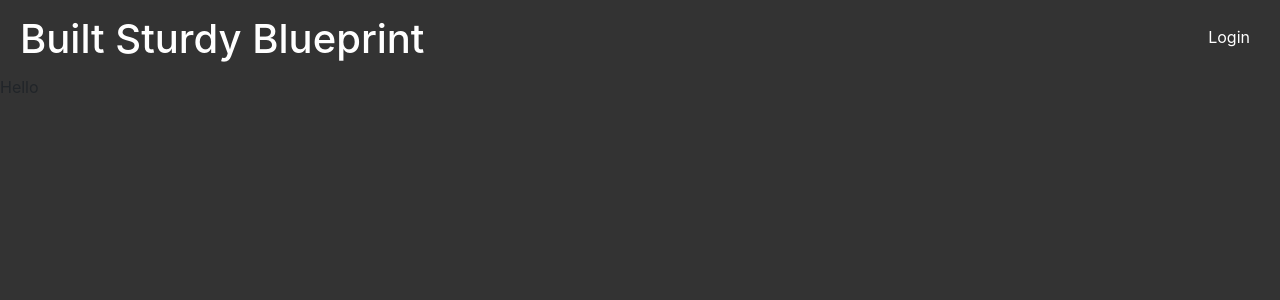
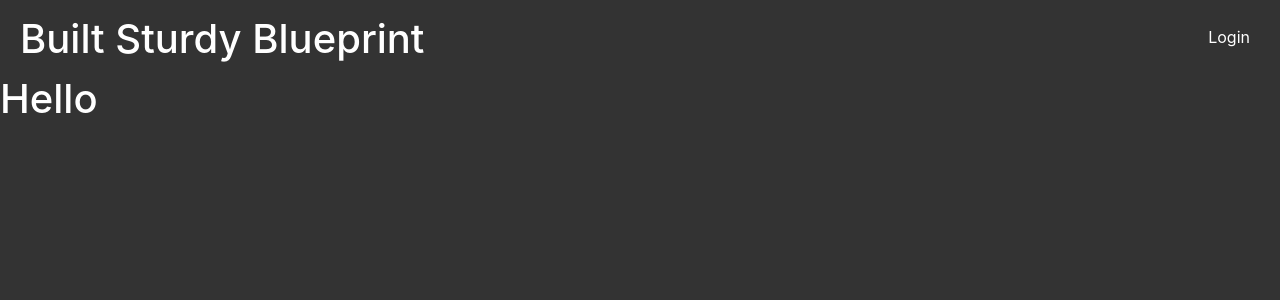
Before and after one commit to dhclarke99/builtsturdy-client-app, a React (Create React App) app in the folder client/: page /verify-email/1 in a window 1280 px wide. Shown: the top 300 px of the page. Built offline with nearby package versions, Linux system fonts and the light colour scheme.

Commit message:
small change to trigge redeploy

```diff
--- a/client/src/pages/Verification.js
+++ b/client/src/pages/Verification.js
@@ -106,9 +106,9 @@ const Verification = () => {
   // );
 
   return (
-    <div>
+    <h1>
       Hello
-    </div>
+    </h1>
   )
 };
 
```
